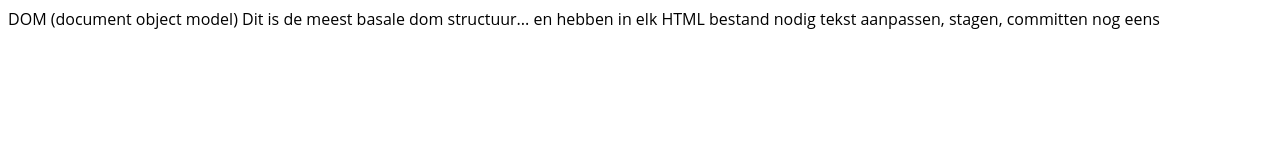
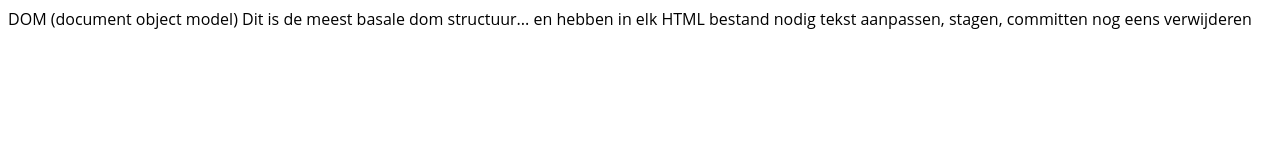
Before and after one commit to YentlVandeReyd/gitonlineoef, a plain HTML site: page gitoef/index.html in a window 1280 px wide. Drawn offline with Linux system fonts and the light colour scheme.

Commit message:
pre-delete2

```diff
--- a/gitoef/index.html
+++ b/gitoef/index.html
@@ -6,6 +6,6 @@
         DOM (document object model)
         Dit is de meest basale dom structuur... en hebben in elk HTML bestand nodig
         tekst aanpassen, stagen, committen
-        nog eens
+        nog eens verwijderen
     </body>
 </html>
```
